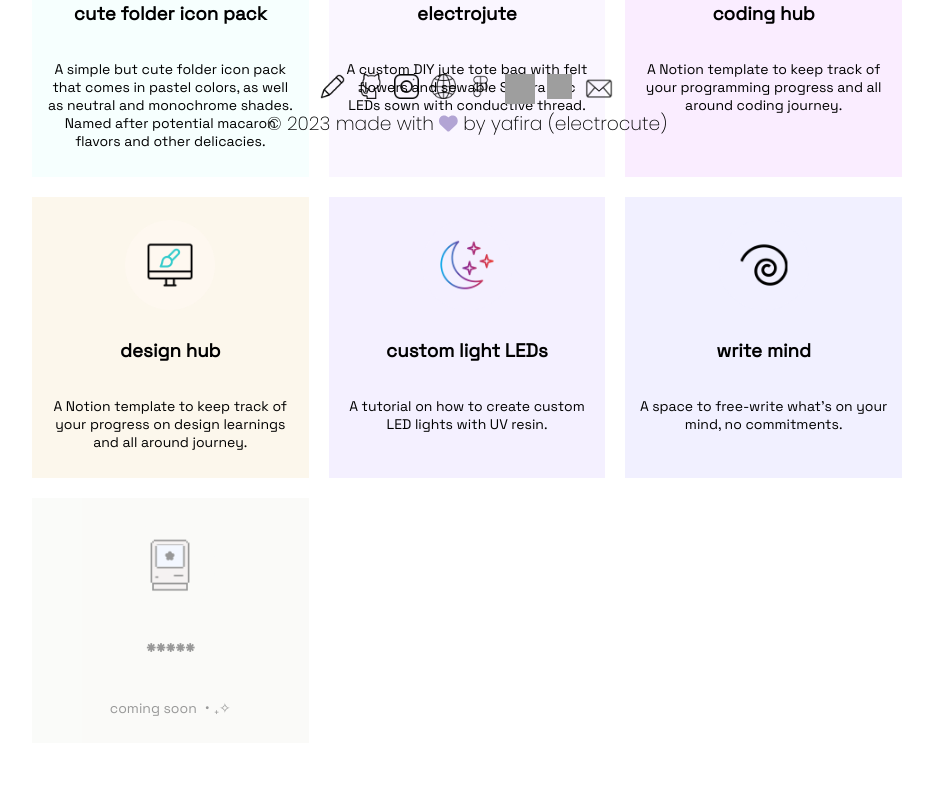
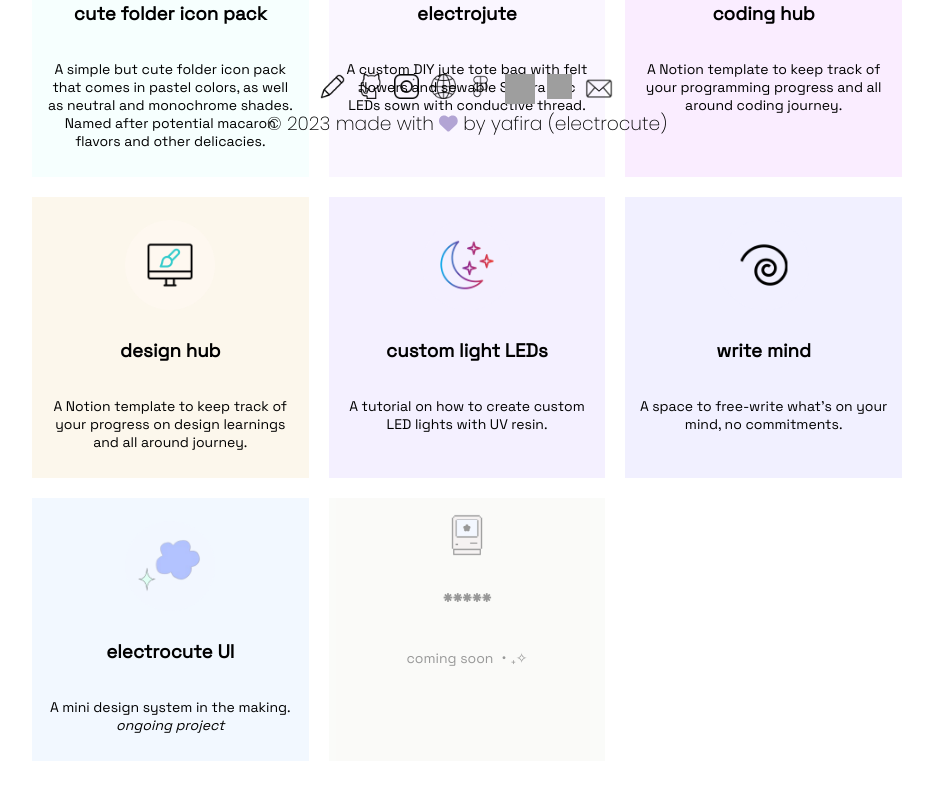
Before and after one commit to yafira/electrocute, a Next.js app: page / in a window 1280 px wide. Shown: the part 631-1431 px from the top of the page, without its empty margins (173-1106 px from the left). Built offline with nearby package versions, Linux system fonts and the light colour scheme; grey boxes are pictures that could not be loaded; a web font is replaced by a local one.

Commit message:
added a new project

```diff
--- a/src/components/Container.js
+++ b/src/components/Container.js
@@ -7,7 +7,8 @@ import Logo6 from '../assets/chub.png'
 import Logo7 from '../assets/dhub.png'
 import Logo8 from '../assets/led.png'
 import Logo9 from '../assets/write.png'
-import Logo10 from '../assets/iclay.png'
+import Logo10 from '../assets/ecuteui.png'
+import Logo11 from '../assets/iclay.png'
 import Image from 'next/image'
 import styles from '../styles/Home.module.css'
 import Link from 'next/link'
@@ -117,8 +118,19 @@ export default function Container() {
 					<p>A space to free-write what&apos;s on your mind, no commitments.</p>
 				</Link>
 
-				<Link href='/' className={styles.projectCard10}>
+				<Link
+					href='https://www.figma.com/community/file/1277066355478459322/Electrocute-Design-System'
+					className={styles.projectCard10}
+				>
 					<Image className={styles.logo} src={Logo10} alt='project 10' />
+					<h3>electrocute UI</h3>
+					<p>
+						A mini design system in the making. <i>ongoing project</i>
+					</p>
+				</Link>
+
+				<Link href='/' className={styles.projectCard11}>
+					<Image className={styles.logo} src={Logo11} alt='project 11' />
 					<h3>*****</h3>
 					<p>coming soon ・₊✧</p>
 				</Link>
--- a/src/styles/Home.module.css
+++ b/src/styles/Home.module.css
@@ -174,6 +174,15 @@
 }
 
 .projectCard10 {
+	background-color: #f2f8ff;
+}
+
+.projectCard10:hover {
+	background-color: #dae9fa;
+	border-color: #b4d4f9;
+}
+
+.projectCard11 {
 	opacity: 40%;
 	background-color: #f3f4ef;
 	border: transparent 2px solid;
```
Also changed, not shown: src/assets/ecuteui.png (added).
